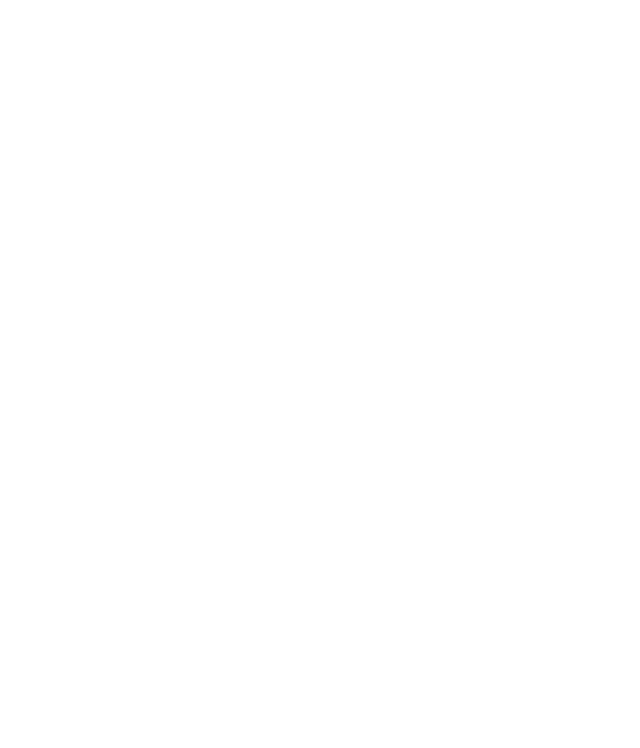
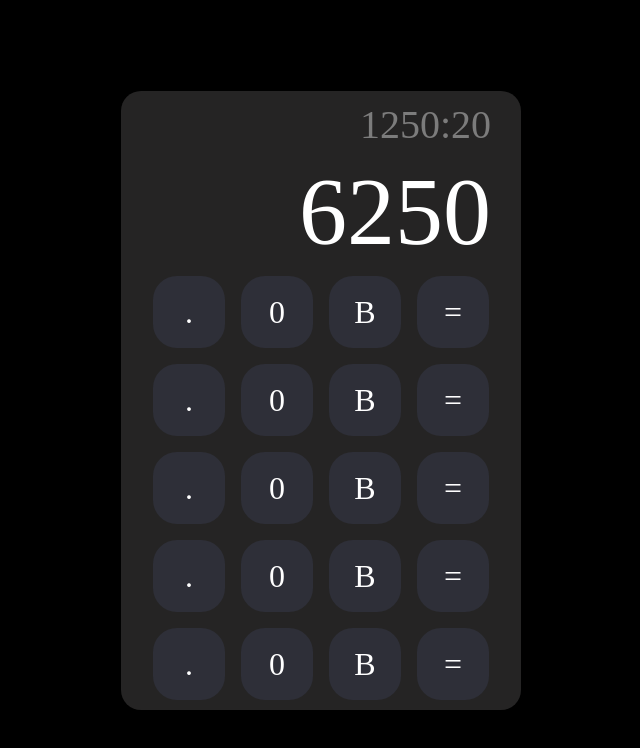
Before and after one commit to FabioMTeixeira/Calculadora, a React (Vite) app in the folder Calculadora/: page / in a window 1280 px wide. Shown: the top 748 px of the page, without its empty margins (319-959 px from the left). Built offline with nearby package versions, Linux system fonts and the light colour scheme.

Commit message:
chore: template calc

```diff
--- a/Calculadora/src/index.css
+++ b/Calculadora/src/index.css
@@ -0,0 +1,70 @@
+.container {
+  display: flex;
+  flex-direction: column;
+  align-items: center;
+  justify-content: center;
+
+  height: 100vh;
+
+  background-color: black;
+  color: white;
+}
+
+.card {
+  width: 400px;
+  padding: 10px;
+  border-radius: 20px;
+
+  background-color: rgb(37, 36, 36);
+}
+
+.screen {
+  display: flex;
+  flex-direction: column;
+  align-items: end;
+
+  padding-right: 20px;
+}
+
+.screen span {
+  font-size: 40px;
+  font-weight: 300;
+  opacity: 0.4;
+}
+
+.screen h1 {
+  font-size: 96px;
+  font-weight: 300;
+  line-height: 96px;
+
+  margin-block: 16px;
+}
+
+.numbers {
+  display: flex;
+  justify-content: center;
+  flex-wrap: wrap;
+
+  gap: 16px;
+}
+
+button {
+  all: unset;
+
+  display: flex;
+  justify-content: center;
+  align-items: center;
+
+  width: 48px;
+  height: 48px;
+  padding: 12px;
+  border-radius: 24px;
+
+  background-color: #2E2F38;
+  color: white;
+
+  font-size: 32px;
+  line-height: 40px;
+
+  cursor: pointer;
+}
--- a/Calculadora/src/pages/Main/index.jsx
+++ b/Calculadora/src/pages/Main/index.jsx
@@ -5,7 +5,36 @@
   const [count, setCount] = useState(0);
 
   return (
-    <div></div>
+    <div className='container'>
+      <div className='card'>
+        <div className='screen'>
+          <span>1250:20</span>
+          <h1>6250</h1>
+        </div>
+        <div className='numbers'>
+          <button>.</button>
+          <button>0</button>
+          <button>B</button>
+          <button>=</button>
+          <button>.</button>
+          <button>0</button>
+          <button>B</button>
+          <button>=</button>
+          <button>.</button>
+          <button>0</button>
+          <button>B</button>
+          <button>=</button>
+          <button>.</button>
+          <button>0</button>
+          <button>B</button>
+          <button>=</button>
+          <button>.</button>
+          <button>0</button>
+          <button>B</button>
+          <button>=</button>
+        </div>
+      </div>
+    </div>
   );
 }
 
--- a/Calculadora/src/pages/Main/style.css
+++ b/Calculadora/src/pages/Main/style.css
@@ -0,0 +1,5 @@
+* {
+  padding: 0;
+  margin: 0;
+  box-sizing: border-box;
+}
```
